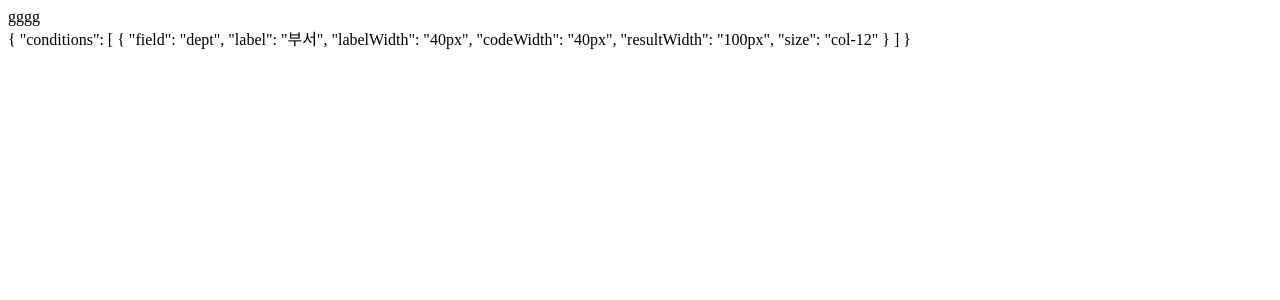
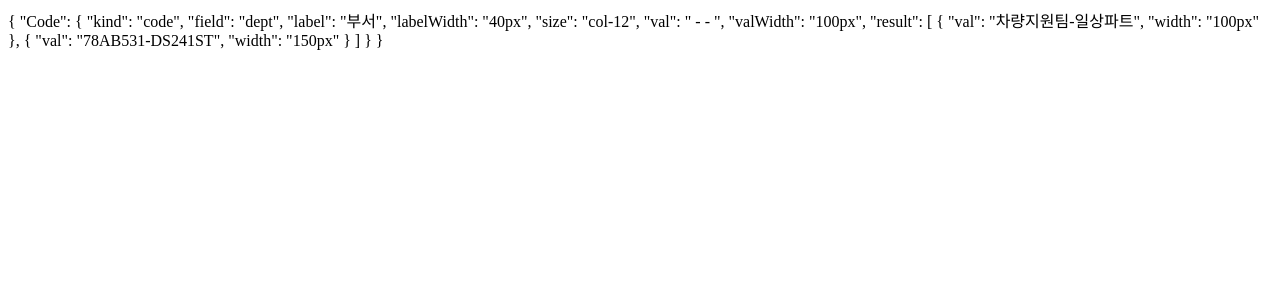
Before and after one commit to woajun/UBuilderExcercise-vue3-typescript, a Vue app: page / in a window 1280 px wide. Shown: the top 300 px of the page. Built offline with nearby package versions, Linux system fonts and the light colour scheme.

Commit message:
CCode.vue 추가

```diff
--- a/src/components/search/Conditions.ts
+++ b/src/components/search/Conditions.ts
@@ -1,15 +1,25 @@
 interface ICondition {
+    kind: 'code'|'radio'|'label'|'select'|'date',
     field:string;
     label:string;
-    labelWidth:string;
-    size:string;
+    labelWidth?:string;
+    size?:string;
 }
 
 //TODO default값
 //TODO 모든 타입의 검색파라미터 제작
 interface Code extends ICondition{
-    codeWidth: string
-    resultWidth: string,
+    kind: 'code',
+    val?: string,
+    valWidth?: string
+    active?: boolean //default true
+    result?: Array<Result>
+}
+interface Result {
+    val: string,
+    width: string,
+    editable?: boolean //default false
 }
 
+
 export {ICondition, Code};
--- a/src/components/search/Search.vue
+++ b/src/components/search/Search.vue
@@ -1,16 +1,22 @@
 <template>
-    <div>
-        {{props}}
+  <div>
+    <div v-for="condition in conditions" :key="condition.field">
+      <div :class="[condition.size ? condition.size : 'col-12']">
+        <cCode v-if="condition.kind = 'code'" :Code="(condition as Code)" />
+      </div>
     </div>
+  </div>
 </template>
 <script setup lang="ts">
 import { defineProps } from 'vue';
-import {ICondition} from './Conditions';
+import { ICondition, Code } from './Conditions';
+import cCode from './conditions/CCode.vue'
 
 interface Props {
-    conditions: Array<ICondition>
+  conditions: Array<ICondition>
 }
 
 const props = defineProps<Props>()
 
+
 </script>
--- /dev/null
+++ b/src/components/search/conditions/CCode.vue
@@ -0,0 +1,18 @@
+<template>
+    <div>
+        {{ props }}
+    </div>
+</template>
+
+<script setup lang="ts">
+import { defineProps } from 'vue';
+import { Code } from '../Conditions';
+
+interface Props {
+    Code: Code
+}
+const props = defineProps<Props>();
+</script>
+
+<style>
+</style>
--- a/src/pages/Sample.vue
+++ b/src/pages/Sample.vue
@@ -1,12 +1,9 @@
 <template>
-<div>gggg</div>
-<search
-  :conditions="conditions"
-></search>
+  <search :conditions="conditions"></search>
 </template>
 
 <script setup lang="ts">
 import search from '@/components/search/Search.vue'
-import {conditions} from './settings/search';
+import { conditions } from './settings/sampleSearchSetting';
 
 </script>
--- a/src/pages/settings/search.ts
+++ b/src/pages/settings/sampleSearchSetting.ts
@@ -1,12 +1,18 @@
 import {ICondition, Code} from "@/components/search/Conditions"
 const dept: Code = {
+  kind: 'code',
   field: 'dept',
   label: '부서',
   labelWidth: '40px',
-  codeWidth: '40px',
-  resultWidth: '100px',
   size:'col-12',
+  val: '  -     -    ',
+  valWidth: '100px',
+  result: [
+    {val: '차량지원팀-일상파트', width: '100px'},
+    {val: '78AB531-DS241ST', width: '150px'}
+  ]
 }
+
 const conditions: Array<ICondition> = [
   dept
 ]
```
